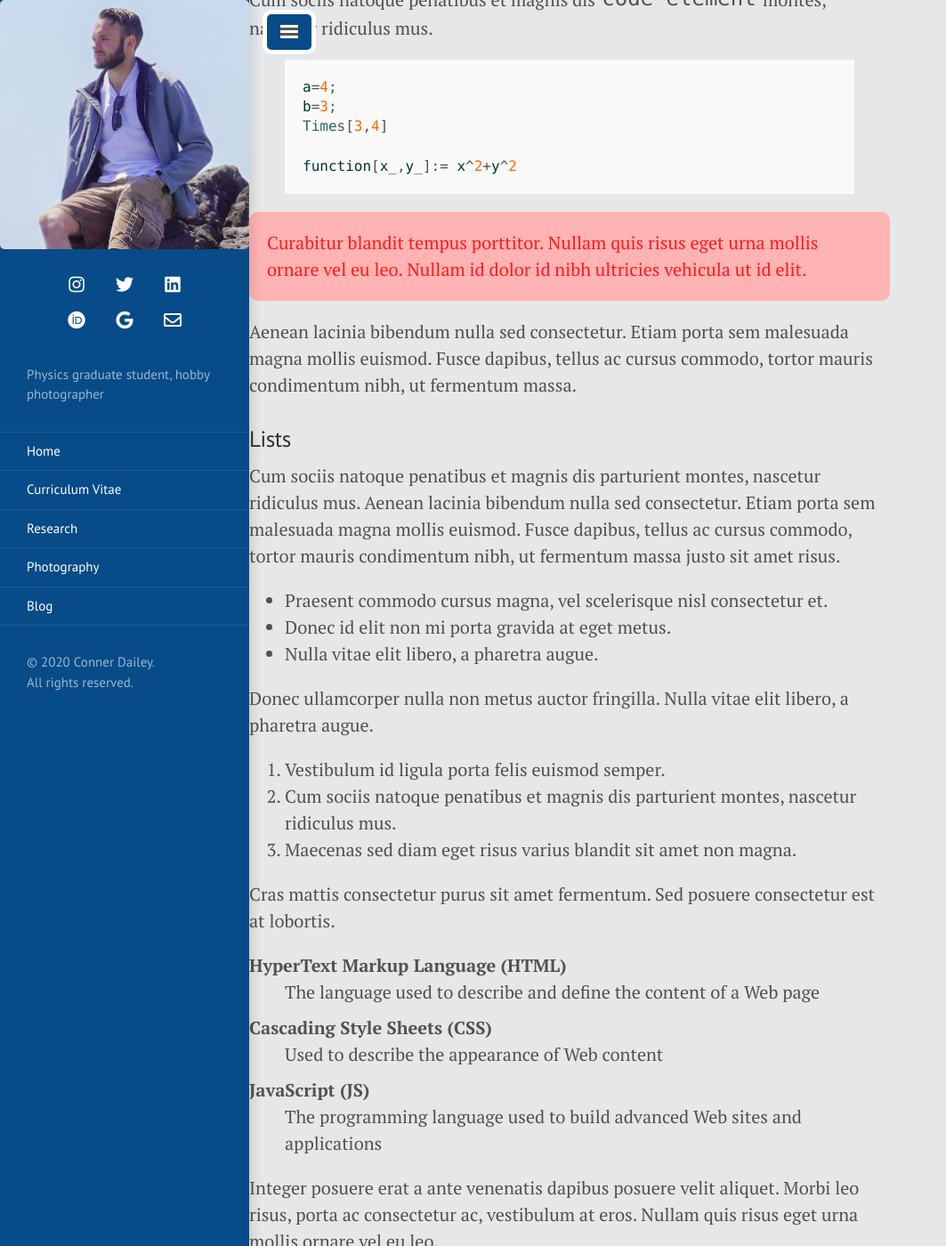
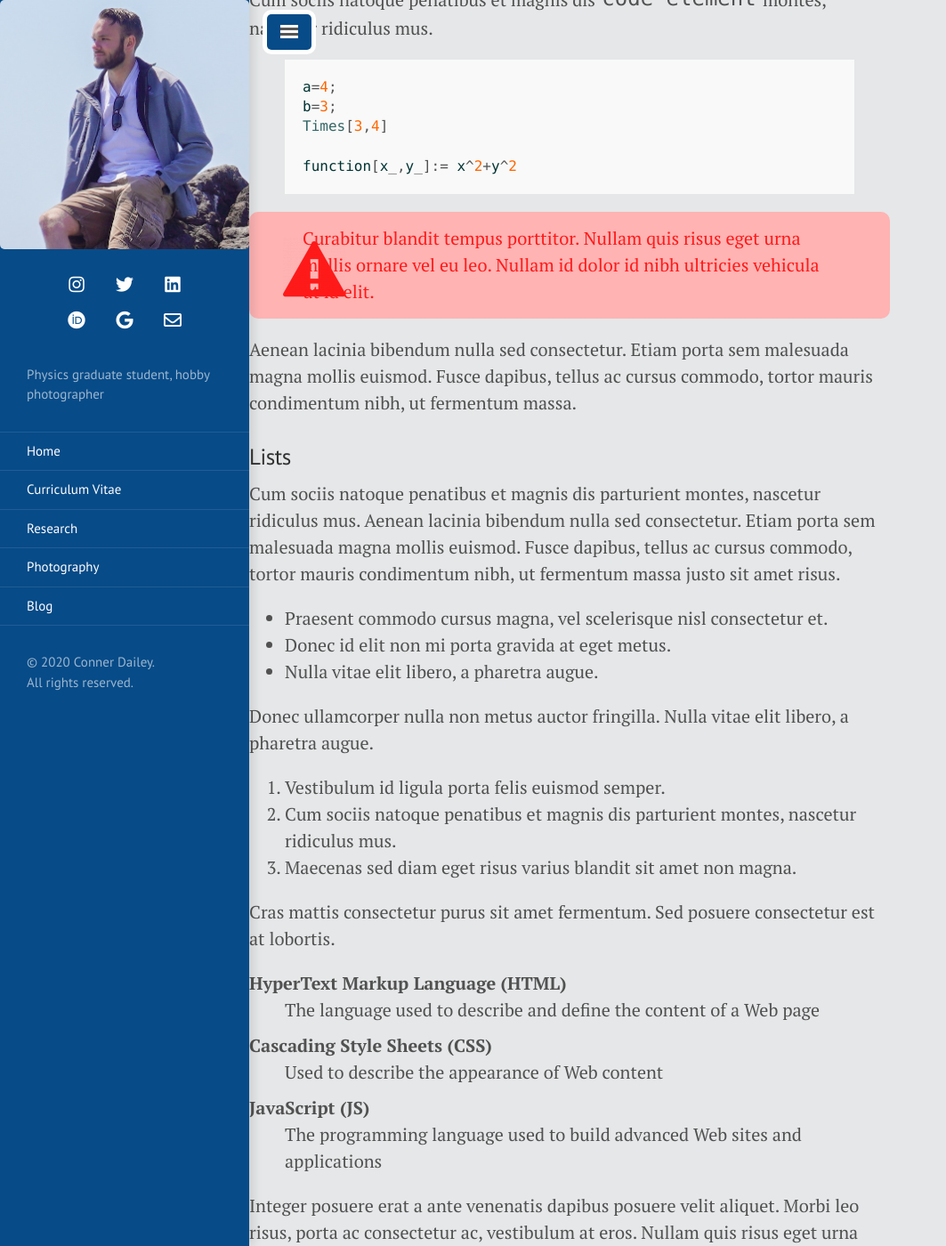
Before and after one commit to TakeTwiceDailey/TakeTwiceDailey.github.io, a Jekyll site: the page built from _posts/2014-01-01-example-content.md, in a window 1280 px wide and 1400 px high, scrolled down 1402 px. Shown: the whole window at 89% size, without its empty margins (0-1063 px from the left). Built offline with Jekyll 4.4.1, drawn with Linux system fonts in a browser that asks for light colours; nearby versions of some CDN libraries.

Commit message:
alert fixes

```diff
--- a/public/css/poole.css
+++ b/public/css/poole.css
@@ -292,12 +292,12 @@ tbody tr:nth-child(odd) th {
    -webkit-border-radius: 10px;
    margin-bottom: 1rem;
    background-color: #ffb3b3;
-   background-image: url(../icons/alert.png);
+   background-image: url(/icons/alert.png);
    background-position: 9px 0px;
    background-repeat: no-repeat;
    border-radius: 10px;
    overflow: hidden;
-   padding: 1rem;
+   padding: 15px 60px;
    color: #ff1a1a;
 }
 
```
